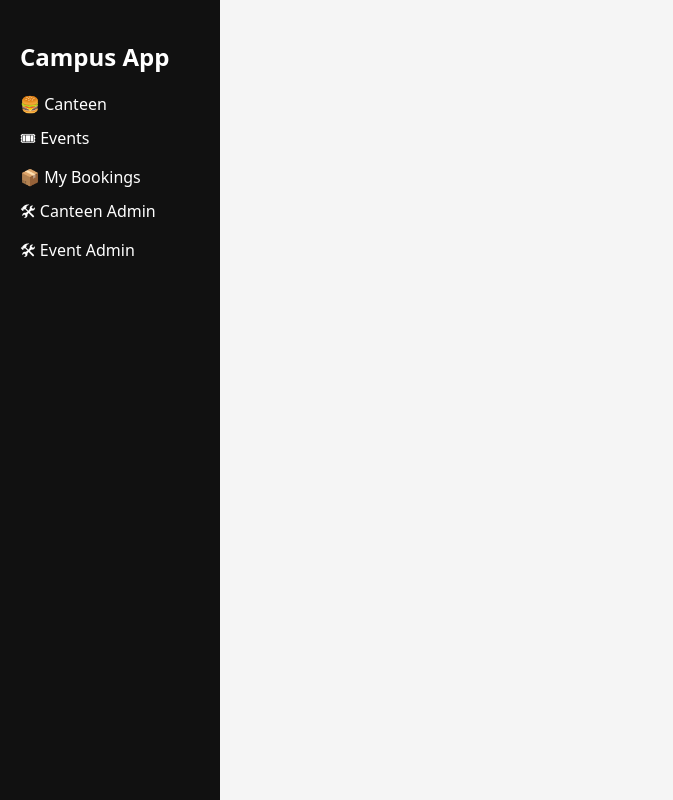
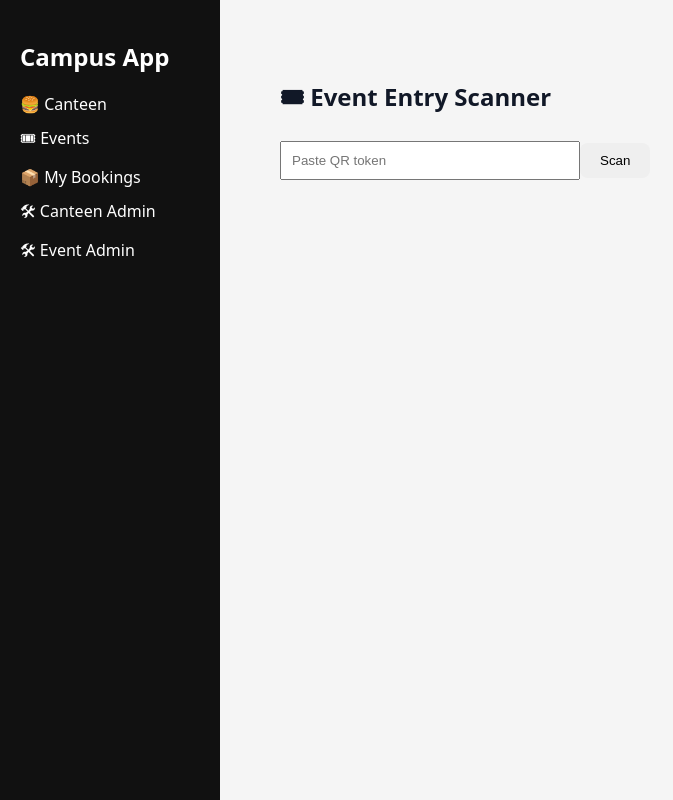
Before and after one commit to Shikazu777/campus-app, a React (Create React App) app in the folder ui/: page /admin/event/scanner in a window 1280 px wide. Shown: the whole page, without its empty margins (0-673 px from the left). Built offline with nearby package versions, Linux system fonts and the light colour scheme.

Commit message:
event dadytc c

```diff
--- a/ui/src/App.js
+++ b/ui/src/App.js
@@ -12,6 +12,8 @@ import { CartProvider } from "./context/CartContext";
 import { OrderProvider } from "./context/OrderContext";
 import EventDetails from "./pages/EventDetails";
 import EventTicket from "./pages/EventTicket";
+import AdminEventScanner from "./pages/AdminEventScanner";
+
 
 export default function App() {
   // TEMP until login system
@@ -48,6 +50,7 @@ export default function App() {
 
                 {/* ADMIN */}
                 <Route path="/admin/canteen" element={<AdminCanteen />} />
+                <Route path="/admin/event/scanner" element={<AdminEventScanner />} />
               </Routes>
             </div>
           </div>
--- /dev/null
+++ b/ui/src/pages/AdminEventScanner.js
@@ -0,0 +1,63 @@
+import { useState } from "react";
+
+export default function AdminEventScanner() {
+  const [qr, setQr] = useState("");
+  const [result, setResult] = useState(null);
+
+  const scanQr = async () => {
+    setResult(null);
+
+    try {
+      const res = await fetch(
+        `http://localhost:8000/event/scan?qr_token=${qr}`,
+        { method: "POST" }
+      );
+
+      const data = await res.json();
+      setResult(data);
+    } catch (err) {
+      setResult({ error: "Server unreachable" });
+    }
+  };
+
+  return (
+    <div style={{ padding: 30 }}>
+      <h2>🎟 Event Entry Scanner</h2>
+
+      <input
+        value={qr}
+        onChange={e => setQr(e.target.value)}
+        placeholder="Paste QR token"
+        style={input}
+      />
+
+      <button onClick={scanQr} style={btn}>
+        Scan
+      </button>
+
+      {result && (
+        <div style={{ marginTop: 20 }}>
+          {result.error ? (
+            <p style={{ color: "red" }}>{result.error}</p>
+          ) : (
+            <p style={{ color: "green" }}>
+              ✅ Entry Allowed (Student #{result.student_id})
+            </p>
+          )}
+        </div>
+      )}
+    </div>
+  );
+}
+
+const input = {
+  padding: 10,
+  width: "100%",
+  maxWidth: 300,
+  marginBottom: 10
+};
+
+const btn = {
+  padding: "10px 20px",
+  cursor: "pointer"
+};
```
Also changed, not shown: 1 other file (tests, documents, lock files or other folders).
